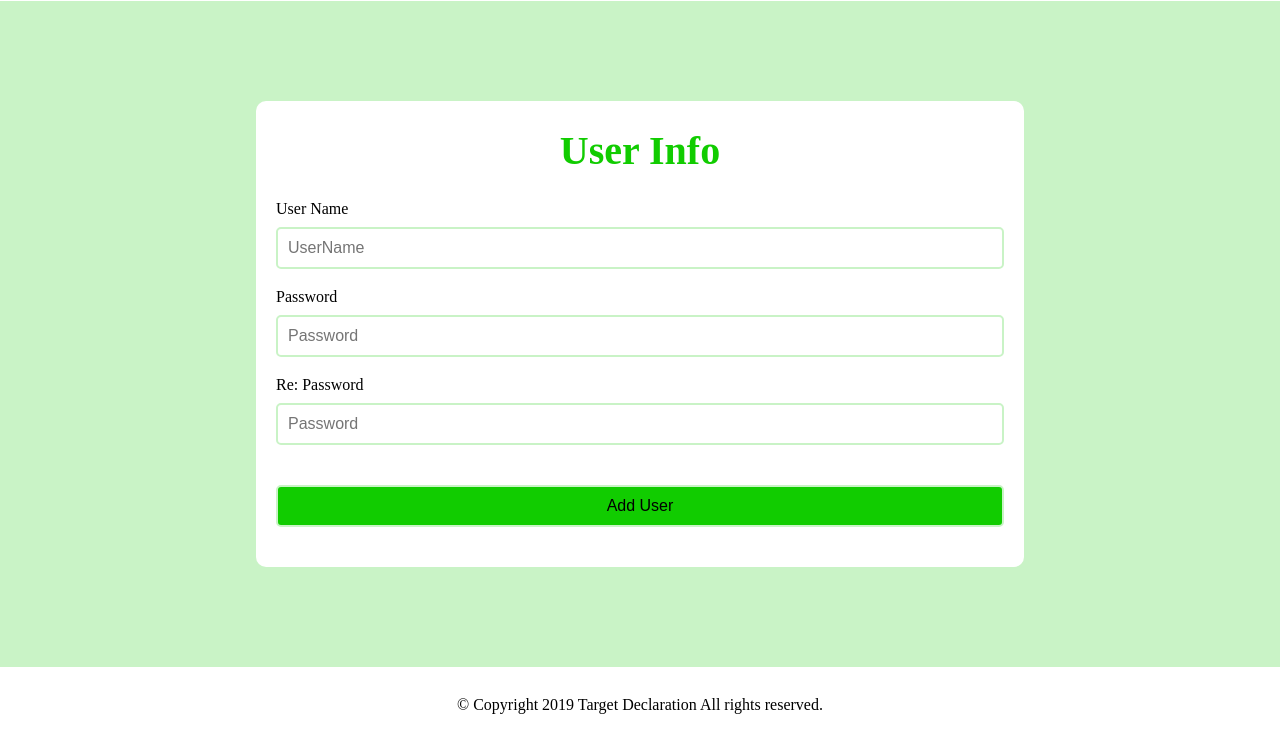
After one commit to hoanewhere/TargetDeclaration, a PHP site: page /addUser.html in a window 1280 px wide. The commit adds this page. Shown: the part 312-1055 px from the top of the page. Run offline with PHP 8.4, Linux system fonts and the light colour scheme.

Commit message:
ユーザ登録画面を追加

```diff
--- /dev/null
+++ b/src/addUser.html
@@ -0,0 +1,43 @@
+<!DOCTYPE html>
+<html lang="ja">
+<head>
+  <meta charset="UTF-8">
+  <meta name="viewport" content="width=device-width, initial-scale=1.0">
+  <title>TOPページ</title>
+  <link rel="stylesheet" href="./css/reset.css">
+  <link rel="stylesheet" href="./css/style.css">
+</head>
+<body>
+<div class="main-content">
+  <header>
+    <div class="header-logo">
+      <img src="../img/logo.png">
+    </div>
+    <nav>
+      <ul>
+        <li><a href="#">TOP</a></li>
+        <li><a href="#">マイページ</a></li>
+        <li><a href="#">ログイン</a></li>
+      </ul>
+    </nav>
+  </header>
+  <main>
+    <div class="main-form">
+      <h1>User Info</h1>
+      <form action="#">
+        <p>User Name</p>
+        <input type="text" name="user_name" placeholder="UserName" class="input-width-max">
+        <p>Password</p>
+        <input type="password" name="password" placeholder="Password" class="input-width-max">
+        <p>Re: Password</p>
+        <input type="password" name="password" placeholder="Password" class="input-width-max">
+        <input type="submit" value="Add User" class="input-width-max">
+      </form>
+    </div>
+  </main>
+</div>
+<footer>
+  <p>© Copyright 2019 Target Declaration All rights reserved.</p>
+</footer>
+</body>
+</html>
--- a/src/css/style.css
+++ b/src/css/style.css
@@ -14,15 +14,22 @@
     padding: 10px 10px;
     font-size: 16px;
     box-shadow: none;
-    border: 1px solid #c9f3c6; }
+    border: 2px solid #c9f3c6; }
   .main-form .input-width-max {
     width: 100%; }
+  .main-form .input-width-half {
+    width: 50%;
+    text-align: left; }
   .main-form input[type="submit"] {
+    margin-top: 30px;
     background-color: #11cc00; }
   .main-form p {
-    text-align: left; }
-  .main-form .new-acount-tab {
-    margin-top: 20px; }
+    text-align: left;
+    margin: 10px 0;
+    color: black; }
+
+.new-acount-tab {
+  margin-top: 20px; }
 
 h1 {
   font-size: 40px; }
```
